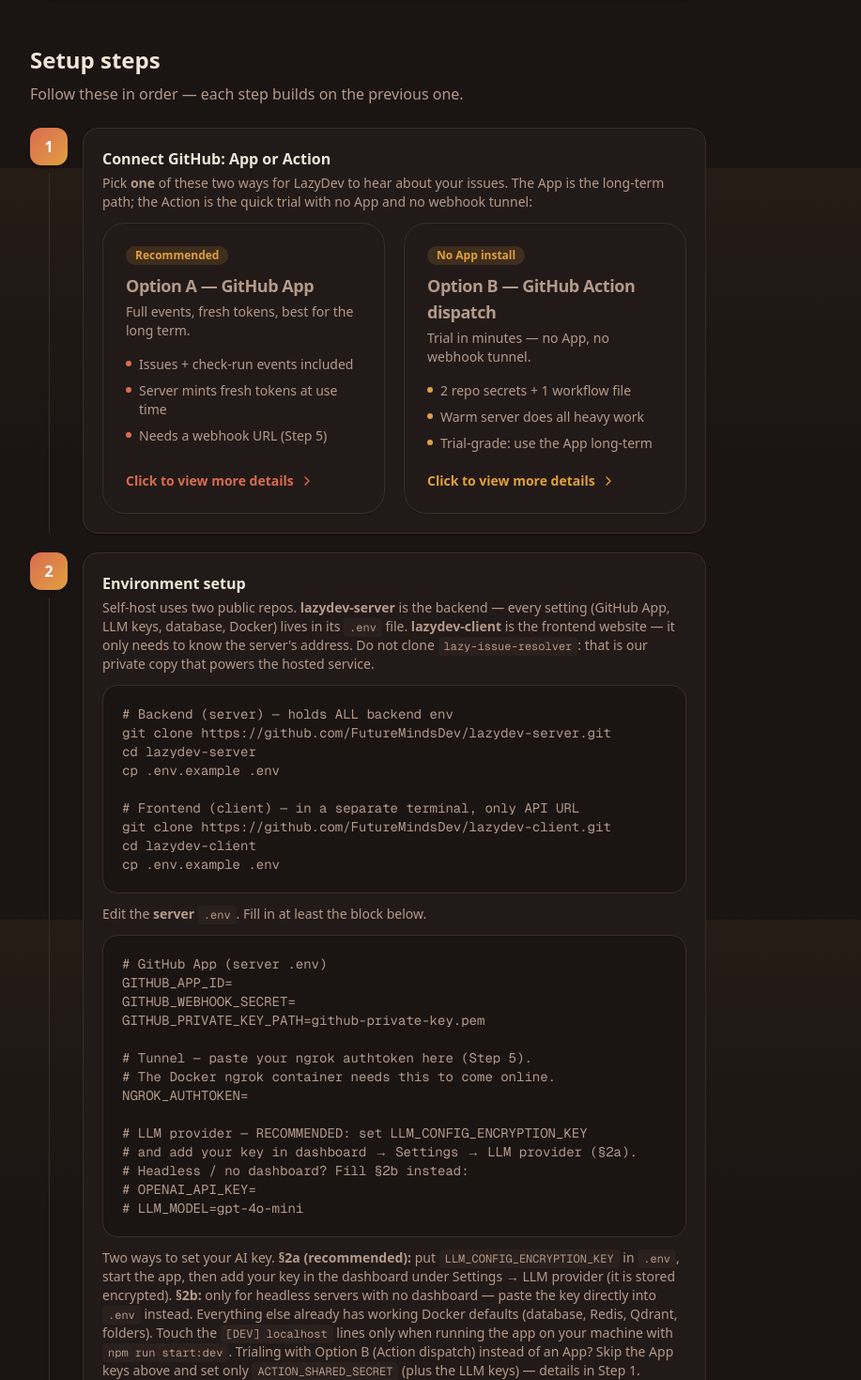
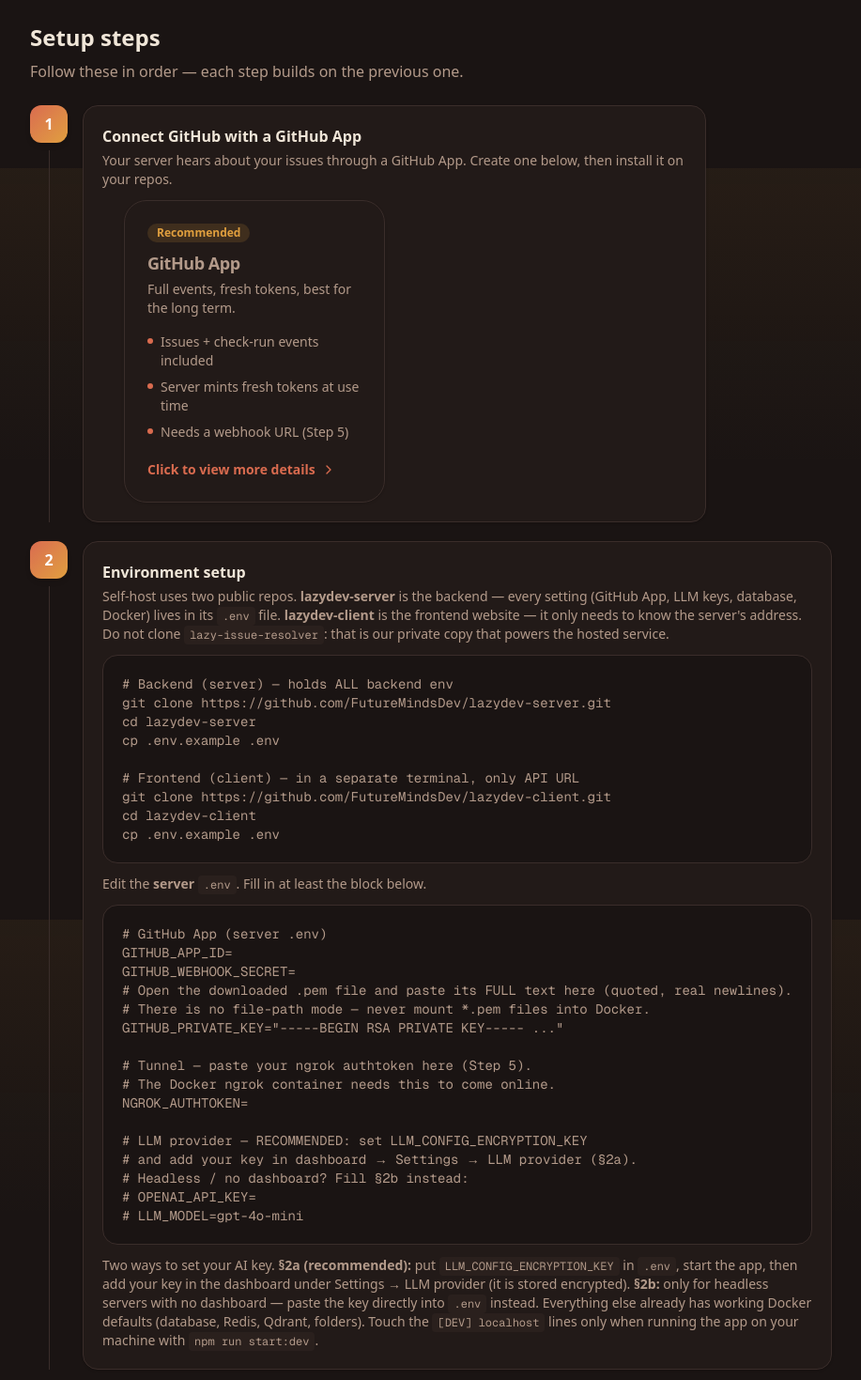
Before and after one commit to arkar-chanmyae/lazydev-intro, a Next.js app: page /self-host in a window 1280 px wide. Shown: the part 621-2090 px from the top of the page at 94% size, without its empty margins (248-1165 px from the left). Built offline with nearby package versions, Linux system fonts and the light colour scheme.

Commit message:
docs: remove GitHub Action thin-trigger path, use GITHUB_PRIVATE_KEY env value

```diff
--- a/src/app/get-started/page.tsx
+++ b/src/app/get-started/page.tsx
@@ -105,13 +105,13 @@ export default function GetStarted() {
         <div className="mt-12 text-center">
           <h2 className="text-2xl font-bold">How should your server connect to GitHub?</h2>
           <p className="mx-auto mt-2 max-w-2xl text-muted-foreground">
-            Self-hosting? Your repos reach your server one of two ways — the
-            App is the long-term path, the Action is the quick trial.
+            Self-hosting? Your server connects to GitHub with a GitHub App.
             (Hosted needs no decision: just install the App.)
           </p>
         </div>
       </Reveal>
       <Reveal className="mt-6">
+        <div className="mx-auto max-w-xl">
         <OptionCards
           options={[
             {
@@ -130,10 +130,16 @@ export default function GetStarted() {
                   <p>
                     Self-host: create your own App (or use the official one) and
                     put <code className="rounded bg-muted px-1.5 py-0.5 font-mono text-xs">GITHUB_APP_ID</code>,{" "}
-                    <code className="rounded bg-muted px-1.5 py-0.5 font-mono text-xs">GITHUB_PRIVATE_KEY_PATH</code> and{" "}
+                    <code className="rounded bg-muted px-1.5 py-0.5 font-mono text-xs">GITHUB_PRIVATE_KEY</code> and{" "}
                     <code className="rounded bg-muted px-1.5 py-0.5 font-mono text-xs">GITHUB_WEBHOOK_SECRET</code> on
                     the server — full steps in the <Link href="/self-host" className="text-terracotta hover:underline">self-host guide</Link>.
                     Hosted: just install our App — see <Link href="/hosted" className="text-terracotta hover:underline">hosted</Link>.
+                  </p>
+                  <p className="mt-3">
+                    Open the downloaded <code className="rounded bg-muted px-1.5 py-0.5 font-mono text-xs">.pem</code> file
+                    and paste its FULL text into <code className="rounded bg-muted px-1.5 py-0.5 font-mono text-xs">.env</code> as{" "}
+                    <code className="rounded bg-muted px-1.5 py-0.5 font-mono text-xs">GITHUB_PRIVATE_KEY=&quot;-----BEGIN RSA PRIVATE KEY----- ...&quot;</code>{" "}
+                    (quoted, with real newlines). There is no file-path mode — never mount <code className="rounded bg-muted px-1.5 py-0.5 font-mono text-xs">*.pem</code> files into Docker.
                   </p>
                   <p className="mt-3">
                     How it logs in per job: the server mints a fresh 1-hour App installation token each time it needs GitHub (clone, PR). Events covered: issues opened/reopened plus CI check-runs.
@@ -141,61 +147,9 @@ export default function GetStarted() {
                 </>
               ),
             },
-            {
-              id: "auth-action",
-              badge: "No App install",
-              title: "GitHub Action thin trigger",
-              tagline: "2 secrets + 1 file — trial LazyDev with no App and no tunnel.",
-              highlights: [
-                "Runs ~10s in CI, dispatches to your warm server",
-                "HMAC-signed (x-lazydev-signature) + optional repo allowlist",
-                "Trial-grade: token expires with the runner",
-              ],
-              accent: "amber",
-              details: (
-                <>
-                  <ol className="list-decimal space-y-2 pl-5">
-                    <li>
-                      Make the shared password: run{" "}
-                      <code className="rounded bg-muted px-1.5 py-0.5 font-mono text-xs">openssl rand -hex 32</code>{" "}
-                      in a terminal and copy the output. Your repos will use it
-                      to prove they may call your server — keep it private.
-                    </li>
-                    <li>
-                      Server: save it as{" "}
-                      <code className="rounded bg-muted px-1.5 py-0.5 font-mono text-xs">ACTION_SHARED_SECRET</code>{" "}
-                      in <code className="rounded bg-muted px-1.5 py-0.5 font-mono text-xs">.env</code>{" "}
-                      (optionally limit callers with{" "}
-                      <code className="rounded bg-muted px-1.5 py-0.5 font-mono text-xs">ACTION_ALLOWED_REPOS=owner/repo,org/*</code>)
-                      and redeploy.
-                    </li>
-                    <li>
-                      User repo → Settings → Secrets and variables → Actions →
-                      Secrets tab → Repository secrets (encrypted — do not use
-                      Variables, those are visible):{" "}
-                      <code className="rounded bg-muted px-1.5 py-0.5 font-mono text-xs">LAZYDEV_SERVER_URL</code>{" "}
-                      (your public server URL — the ngrok URL for local trials)
-                      and{" "}
-                      <code className="rounded bg-muted px-1.5 py-0.5 font-mono text-xs">LAZYDEV_SHARED_SECRET</code>{" "}
-                      (the same password as the server).
-                    </li>
-                    <li>
-                      Copy the example workflow into your repo at{" "}
-                      <code className="rounded bg-muted px-1.5 py-0.5 font-mono text-xs">.github/workflows/lazydev.yml</code>.
-                    </li>
-                  </ol>
-                  <p className="mt-3">
-                    On issue opened/reopened (or a /lazydev comment) the workflow
-                    POSTs the event plus a short-lived GITHUB_TOKEN to{" "}
-                    <code className="rounded bg-muted px-1.5 py-0.5 font-mono text-xs">POST /api/dispatch/issue</code>;
-                    the warm server queues the normal BullMQ pipeline. No
-                    check_run events in v1.
-                  </p>
-                </>
-              ),
-            },
           ]}
         />
+        </div>
       </Reveal>
 
       {/* Decision cards */}
--- a/src/app/self-host/page.tsx
+++ b/src/app/self-host/page.tsx
@@ -41,7 +41,7 @@ export default function SelfHost() {
           <li className="flex items-start gap-2"><span className="mt-1.5 h-1.5 w-1.5 flex-shrink-0 rounded-full bg-terracotta" />Linux (Ubuntu/Debian) server, or macOS/Linux for local dev</li>
           <li className="flex items-start gap-2"><span className="mt-1.5 h-1.5 w-1.5 flex-shrink-0 rounded-full bg-terracotta" />Node.js v20+ (local dev only; Docker image bundles Node)</li>
           <li className="flex items-start gap-2"><span className="mt-1.5 h-1.5 w-1.5 flex-shrink-0 rounded-full bg-terracotta" />Docker &amp; Docker Compose</li>
-          <li className="flex items-start gap-2"><span className="mt-1.5 h-1.5 w-1.5 flex-shrink-0 rounded-full bg-terracotta" />GitHub App credentials (App ID, Private Key, Webhook Secret) — or just a shared secret if you trial with the GitHub Action instead</li>
+          <li className="flex items-start gap-2"><span className="mt-1.5 h-1.5 w-1.5 flex-shrink-0 rounded-full bg-terracotta" />GitHub App credentials (App ID, Private Key, Webhook Secret)</li>
           <li className="flex items-start gap-2"><span className="mt-1.5 h-1.5 w-1.5 flex-shrink-0 rounded-full bg-terracotta" />An LLM API key — or a local Ollama instance (free fallback)</li>
         </ul>
       </section>
@@ -58,20 +58,21 @@ export default function SelfHost() {
             <Steps
               steps={[
                 {
-                  title: "Connect GitHub: App or Action",
+                  title: "Connect GitHub with a GitHub App",
                   accent: "terracotta",
                   body: (
                     <>
                       <p>
-                        Pick <strong>one</strong> of these two ways for LazyDev to hear about your issues. The App is the long-term path; the Action is the quick trial with no App and no webhook tunnel:
+                        Your server hears about your issues through a GitHub App. Create one below, then install it on your repos.
                       </p>
                       <div className="mt-3">
+                        <div className="mx-auto max-w-xl">
                         <OptionCards
                           options={[
                             {
                               id: "connect-app",
                               badge: "Recommended",
-                              title: "Option A — GitHub App",
+                              title: "GitHub App",
                               tagline: "Full events, fresh tokens, best for the long term.",
                               highlights: [
                                 "Issues + check-run events included",
@@ -98,7 +99,7 @@ export default function SelfHost() {
                                       </ul>
                                     </li>
                                     <li>Subscribe to events: <strong>Issues</strong> and <strong>Issue comment</strong> (this tells GitHub which events to send you).</li>
-                                    <li>Click <strong>Create GitHub App</strong>. On the next page, click the link to <strong>generate a private key</strong> — download the <code className="rounded bg-muted px-1.5 py-0.5 font-mono text-xs">.pem</code> file, and copy the App ID shown at the top of the page. You will need both in Step 2.</li>
+                                    <li>Click <strong>Create GitHub App</strong>. On the next page, click the link to <strong>generate a private key</strong> — download the <code className="rounded bg-muted px-1.5 py-0.5 font-mono text-xs">.pem</code> file, and copy the App ID shown at the top of the page. Then open the <code className="rounded bg-muted px-1.5 py-0.5 font-mono text-xs">.pem</code> file and paste its FULL text into the server <code className="rounded bg-muted px-1.5 py-0.5 font-mono text-xs">.env</code> as <code className="rounded bg-muted px-1.5 py-0.5 font-mono text-xs">GITHUB_PRIVATE_KEY=&quot;-----BEGIN RSA PRIVATE KEY----- ...&quot;</code> (quoted, with real newlines). You will need both in Step 2.</li>
                                     <li>Install the app on your repos: go to <strong>Settings</strong> → <strong>Developer settings</strong> → <strong>GitHub Apps</strong> → your app → <strong>Install App</strong> → <strong>Install</strong> → choose which repositories LazyDev may work on.</li>
                                   </ol>
                                   <p className="mt-3 rounded-xl bg-amber/10 p-3 text-xs">
@@ -107,39 +108,9 @@ export default function SelfHost() {
                                 </>
                               ),
                             },
-                            {
-                              id: "connect-action",
-                              badge: "No App install",
-                              title: "Option B — GitHub Action dispatch",
-                              tagline: "Trial in minutes — no App, no webhook tunnel.",
-                              highlights: [
-                                "2 repo secrets + 1 workflow file",
-                                "Warm server does all heavy work",
-                                "Trial-grade: use the App long-term",
-                              ],
-                              accent: "amber",
-                              details: (
-                                <>
-                                  <p>
-                                    No App, no tunnel. Your repos send each new issue straight to your
-                                    already-running server: a ~10s workflow file posts the issue to{" "}
-                                    <code className="rounded bg-muted px-1.5 py-0.5 font-mono text-xs">POST /api/dispatch/issue</code>{" "}
-                                    with an HMAC signature plus a short-lived GITHUB_TOKEN. The warm server checks the signature and runs the normal pipeline.
-                                  </p>
-                                  <ol className="mt-3 list-decimal space-y-2 pl-5 text-sm">
-                                    <li>Make the shared password: run <code className="rounded bg-muted px-1.5 py-0.5 font-mono text-xs">openssl rand -hex 32</code> in a terminal and copy the output. This is the secret password your repos will use to prove they are allowed to call your server — keep it private.</li>
-                                    <li>On the server: put it in <code className="rounded bg-muted px-1.5 py-0.5 font-mono text-xs">.env</code> as <code className="rounded bg-muted px-1.5 py-0.5 font-mono text-xs">ACTION_SHARED_SECRET=&lt;paste-it-here&gt;</code>. Optionally limit which repos may call you with <code className="rounded bg-muted px-1.5 py-0.5 font-mono text-xs">ACTION_ALLOWED_REPOS=owner/repo,org/*</code>. Then redeploy the server.</li>
-                                    <li>In each user repo, go to Settings → Secrets and variables → Actions → Secrets tab → Repository secrets (not Variables — secrets are encrypted, variables are visible). Add <code className="rounded bg-muted px-1.5 py-0.5 font-mono text-xs">LAZYDEV_SERVER_URL</code> (your server address — the ngrok URL for local trials) and <code className="rounded bg-muted px-1.5 py-0.5 font-mono text-xs">LAZYDEV_SHARED_SECRET</code> (the same password as the server).</li>
-                                    <li>Copy the example workflow from the server repo into your repo at <code className="rounded bg-muted px-1.5 py-0.5 font-mono text-xs">.github/workflows/lazydev.yml</code>.</li>
-                                  </ol>
-                                  <p className="mt-3 text-xs">
-                                    Trial-grade: the token dies when the workflow run ends, and CI check_run events are not supported in v1 — switch to Option A for the long term.
-                                  </p>
-                                </>
-                              ),
-                            },
                           ]}
                         />
+                        </div>
                       </div>
                     </>
                   ),
@@ -172,7 +143,9 @@ cp .env.example .env`}</code></pre>
                         <pre className="overflow-x-auto p-5"><code>{`# GitHub App (server .env)
 GITHUB_APP_ID=
 GITHUB_WEBHOOK_SECRET=
-GITHUB_PRIVATE_KEY_PATH=github-private-key.pem
+# Open the downloaded .pem file and paste its FULL text here (quoted, real newlines).
+# There is no file-path mode — never mount *.pem files into Docker.
+GITHUB_PRIVATE_KEY="-----BEGIN RSA PRIVATE KEY----- ..."
 
 # Tunnel — paste your ngrok authtoken here (Step 5).
 # The Docker ngrok container needs this to come online.
@@ -187,7 +160,6 @@ NGROK_AUTHTOKEN=
                       <p className="mt-3 text-sm">
                         Two ways to set your AI key. <strong>§2a (recommended):</strong> put <code className="rounded bg-muted px-1.5 py-0.5 font-mono text-xs">LLM_CONFIG_ENCRYPTION_KEY</code> in <code className="rounded bg-muted px-1.5 py-0.5 font-mono text-xs">.env</code>, start the app, then add your key in the dashboard under Settings → LLM provider (it is stored encrypted). <strong>§2b:</strong> only for headless servers with no dashboard — paste the key directly into <code className="rounded bg-muted px-1.5 py-0.5 font-mono text-xs">.env</code> instead.
                         Everything else already has working Docker defaults (database, Redis, Qdrant, folders). Touch the <code className="rounded bg-muted px-1.5 py-0.5 font-mono text-xs">[DEV] localhost</code> lines only when running the app on your machine with <code className="rounded bg-muted px-1.5 py-0.5 font-mono text-xs">npm run start:dev</code>.
-                        Trialing with Option B (Action dispatch) instead of an App? Skip the App keys above and set only <code className="rounded bg-muted px-1.5 py-0.5 font-mono text-xs">ACTION_SHARED_SECRET</code> (plus the LLM keys) — details in Step 1.
                       </p>
                     </>
                   ),
@@ -262,7 +234,7 @@ docker compose --profile tunnel up -d --build
                       <p className="text-sm">
                         Your app listens on port <code className="rounded bg-muted px-1.5 py-0.5 font-mono text-xs">3200</code> on your own machine — but GitHub lives on the internet and cannot reach it. A tunnel gives you a public address that forwards to your app. Sign up for ngrok, start a tunnel, then replace the placeholder Webhook URL from Step 1 with your real{" "}
                         <code className="rounded bg-muted px-1.5 py-0.5 font-mono text-xs">https://&lt;your-address&gt;/webhooks/github</code>.
-                        Only needed for Option A (GitHub App) — Option B (Action dispatch) needs no tunnel at all.
+                        The tunnel is needed so the GitHub App webhook can reach your server.
                         Pick <strong>one</strong> of these three options, do not run more than one tunnel at a time:
                       </p>
                       <div className="mt-3 rounded-2xl border border-border bg-background p-4">
```
Also changed, not shown: 2 other files (tests, documents, lock files or other folders).
